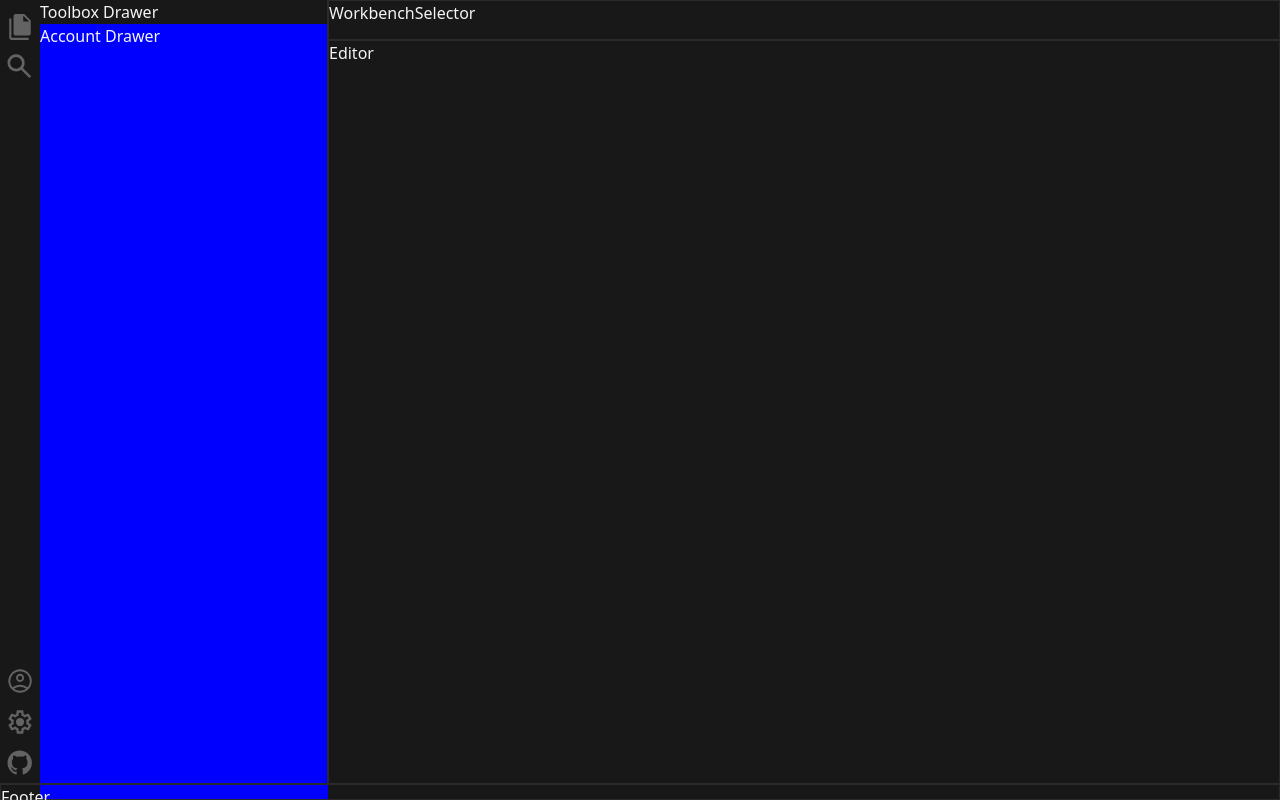
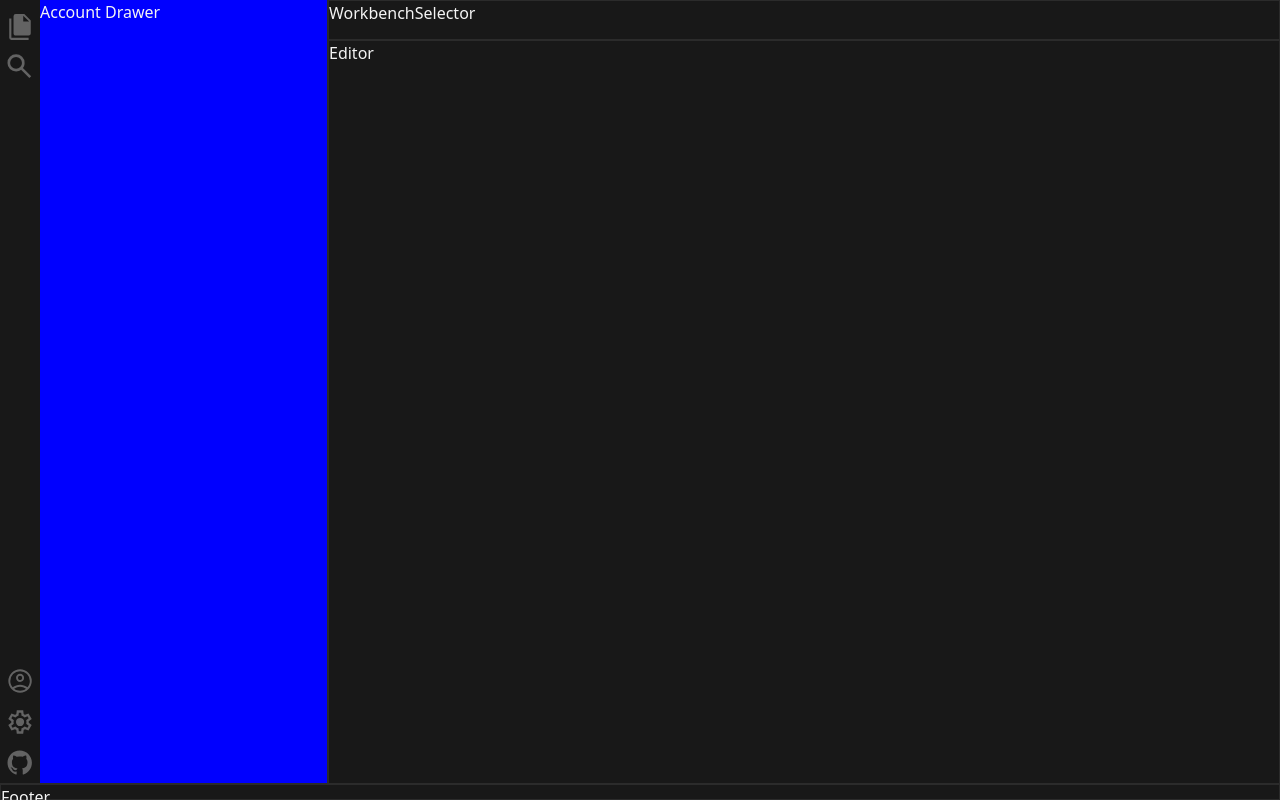
Before and after one commit to TheAutomaTom/Clean-Crud-UI, a Vue app: page / in a window 1280 px wide. Built offline with nearby package versions, Linux system fonts and the light colour scheme.

Commit message:
Prep to create  the Account component

```diff
--- a/src/App.vue
+++ b/src/App.vue
@@ -1,13 +1,12 @@
 <script setup lang="ts">
-	import ToolboxMenu from "@/App/Views/AppView/ToolboxMenu.vue";
-	import ToolboxDrawer from "@/App/Views/AppView/ToolboxDrawer.vue";
 	import AccountToolbox from "@/App/Views/ToolboxDrawer/AccountToolbox.vue";
-	import WorkbenchSelector from "@/App/Views/AppView/WorkbenchSelector.vue";
 	import EditorView from "@/App/Views/AppView/EditorView.vue";
 	import FooterInfo from "@/App/Views/AppView/FooterInfo.vue";
-	import { computed, onMounted, onUnmounted, ref } from "vue";
+	import ToolboxMenu from "@/App/Views/AppView/ToolboxMenu.vue";
+	import WorkbenchSelector from "@/App/Views/AppView/WorkbenchSelector.vue";
+	import type { ToolboxMenuItemConfig } from "@/App/State/ToolboxState/ToolboxMenuItemConfig";
+	import { computed, onMounted, onUnmounted } from "vue";
 	import { useAppState } from "@/App/State/AppState";
-	import type { ToolboxMenuItemConfig } from "@/App/State/ToolboxState/ToolboxMenuItemConfig";
 	const app$ = useAppState();
 
 	onMounted(() =>   { window.addEventListener(   "scroll", handleScroll); });
@@ -25,43 +24,8 @@
 		app$.UpdateToolbox(update);
 	}
 
-	const Targets = ["blue", "green"];
-	const Target = ref("blue");
-	const TargetId = computed(():string => {
-		console.log(`#${Target.value}-target`);
-		return `#${Target.value}-target`;
-	});
-
 </script>
 <template>
-  <!-- <div style="margin-bottom:3em; ">
-
-    <div style="margin-bottom:3em;">
-      <label for="targets" >Select Teleport Target:</label>
-      <select v-model="Target"
-              style="width:120px; background-color:black;"
-      >
-        <option
-          v-for="(target, index) in Targets"
-          :value="target"
-          :key="index"
-        >
-          {{ target }}
-        </option>
-      </select>
-      <p>{{ TargetId }}</p>
-    </div>
-    <div id="green-target" style="color:green;border:2px dotted green;margin-bottom:3em;">GREEN</div>
-
-
-    <div id="blue-target" style="color:blue;border:2px dotted blue;margin-bottom:3em;">BLUE</div>
-
-  </div>
-  <Teleport :to="TargetId">
-    <div>Howdy from a teleported `.vue` file</div>
-  </Teleport> -->
-
-
   <div
     id="app-container"
     class="main-grid"
@@ -71,11 +35,9 @@
     <toolbox-menu
       @toolbox-menu-click="handleToolboxToggle"
     ></toolbox-menu>
-
-    <toolbox-drawer
-      v-show="app$.Toolbox$.IsOpen"
-      id="toolbox-drawer"
-    ></toolbox-drawer>
+    <div id="toolbox-drawer"
+         v-show="app$.Toolbox$.IsOpen"
+    />
 
     <workbench-selector
       id="workbench-selector"
@@ -94,11 +56,8 @@
 
   </div>
 
-
-
-
-  <account-toolbox></account-toolbox>
-
+  <!-- Teleport Elements -->
+  <account-toolbox />
 
 </template>
 
@@ -121,8 +80,6 @@
 }
 
 //=== Toolbox ==============================//
-
-
 #toolbox-drawer{
   grid-row:1/3;
   grid-column:2/3;
--- a/src/App/Views/AppView/ToolboxDrawer.vue
+++ /dev/null
@@ -1,33 +0,0 @@
-<script setup lang="ts">
-	import { useAppState } from "@/App/State/AppState";
-	const app$ = useAppState();
-</script>
-
-<template>  <!---- Template ------------------------------------------------>
-
-
-  <div
-    v-show="app$.Toolbox$.IsOpen"
-    id="toolbox-drawer-content"
-  >
-    <span>Toolbox Drawer</span>
-
-  </div>
-
-  <!--
-  <Teleport to="#toolbox-drawer-content">
-    <div id="account-toolbox">
-      <span>Account Drawer</span>
-    </div>
-  </Teleport> -->
-
-</template>
-
-<style scoped lang="scss">  //---- Style ---------------------------------~~>
-
-#toolbox-drawer-content{
-  height: 80%;
-  color:yellow;
-  background-color: green;
-}
-</style>
```
